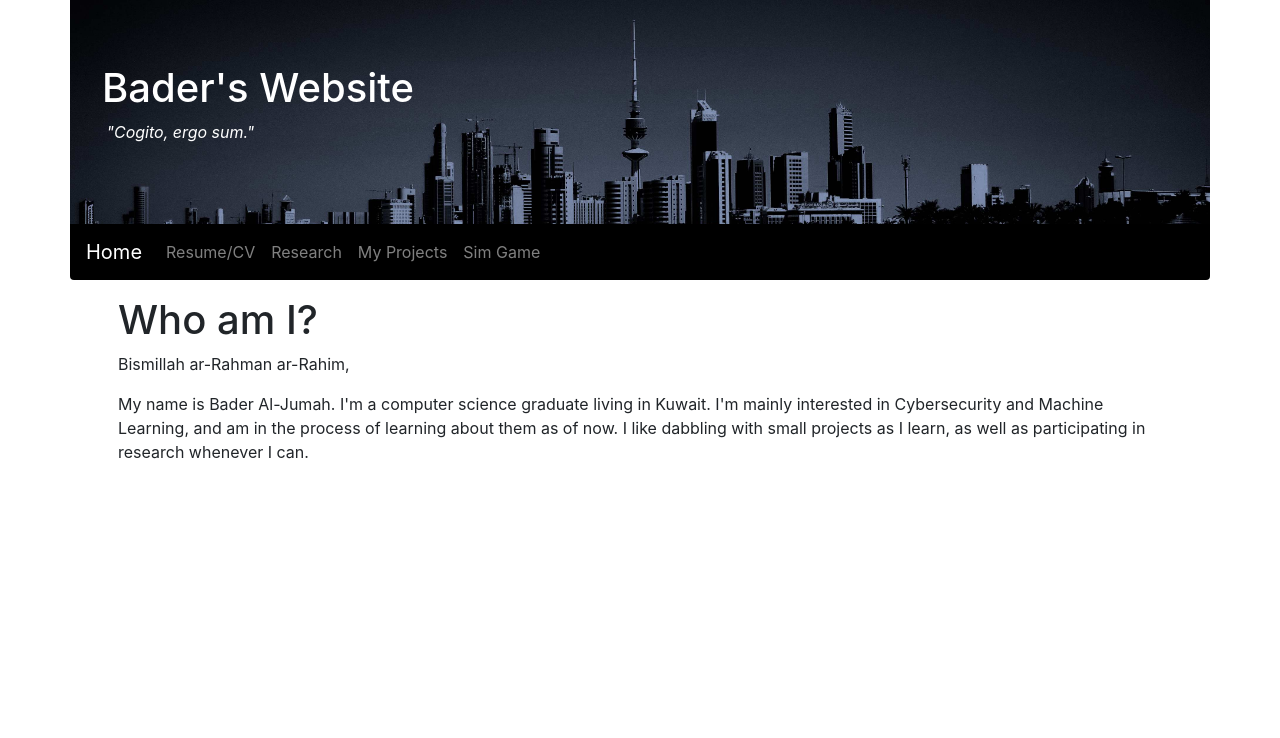
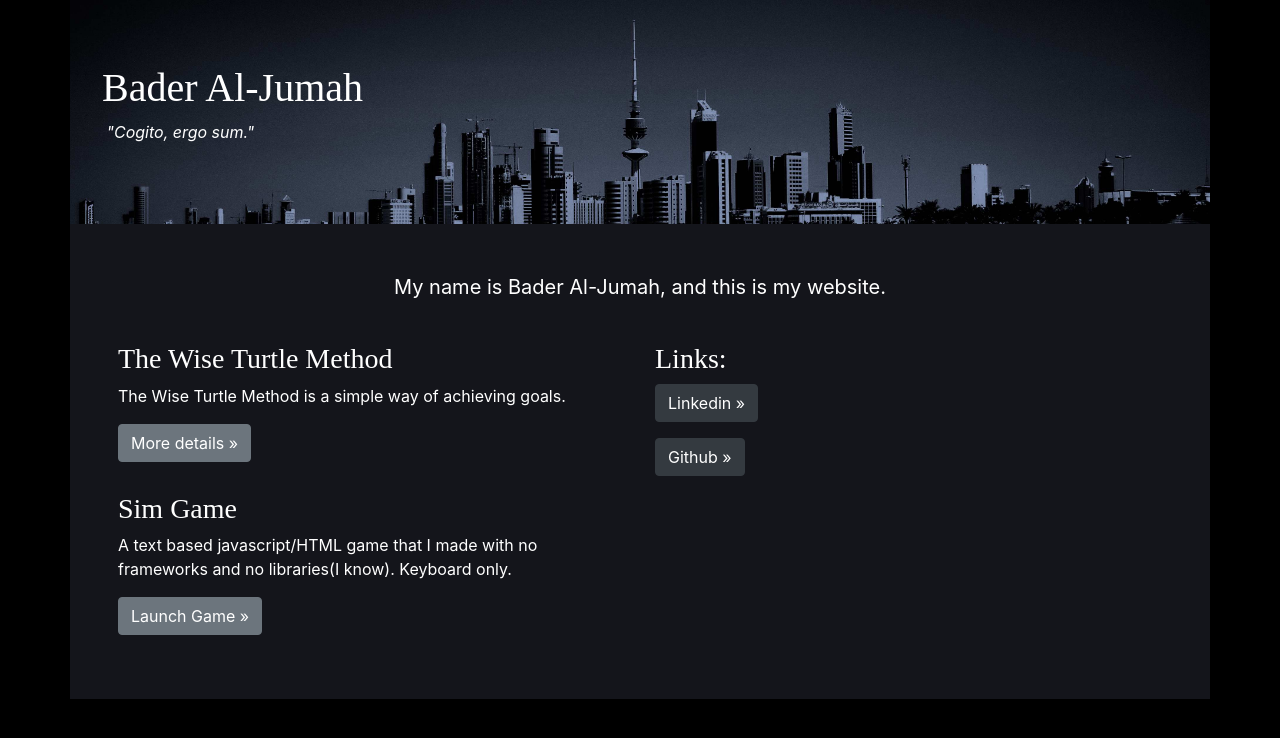
Before and after one commit to BaderAlJuma/MyWebsite, a website built with webpack: page index.html in a window 1280 px wide. Built offline with nearby package versions, Linux system fonts and the light colour scheme; some packages are replaced by stand-ins of ours; files whose address does not match are found by name.

Commit message:
Changed website front, and several game changes

```diff
--- a/index.html
+++ b/index.html
@@ -1,35 +1,36 @@
 <!DOCTYPE html>
 <html lang="en">
     <head>
-        <title>Bader's Website</title>
+        <title>Bader Al-Jumah</title>
         <meta charset="utf-8">
         <meta name="viewport" content="width=device-width, initial-scale=1">
-        <link rel="stylesheet" href="style.css">
+        <link rel="stylesheet" href="/style/style.css">
         <link rel="stylesheet" href="https://maxcdn.bootstrapcdn.com/bootstrap/4.3.1/css/bootstrap.min.css">
+        <link rel="stylesheet" href="https://cdnjs.cloudflare.com/ajax/libs/font-awesome/4.7.0/css/font-awesome.min.css">
         <script src="https://ajax.googleapis.com/ajax/libs/jquery/3.3.1/jquery.min.js"></script>
         <script src="https://cdnjs.cloudflare.com/ajax/libs/popper.js/1.14.7/umd/popper.min.js"></script>
         <script src="https://maxcdn.bootstrapcdn.com/bootstrap/4.3.1/js/bootstrap.min.js"></script>
     </head>
 
-    <body>
+    <body style=" background-color:black">
 
         <div class="container p-0">
 
             <div class="jumbotron text-md-left rounded-0 mb-0" >
-                <h1>Bader's Website</h1>
+                <h1>Bader Al-Jumah</h1>
                 <p id="quote">&nbsp;"Cogito, ergo sum."<p/>
-            </div>
-            <nav class="navbar navbar-expand-sm navbar-dark rounded-bottom">
+            </div> <!--
+            <nav class="navbar navbar-expand-sm navbar-dark">
                 <a class="navbar-brand" href="index.html">Home</a>
 
                 <button class="navbar-toggler" type="button" data-toggle="collapse" data-target="#collapsibleNavbar">
                     <span class="navbar-toggler-icon"></span>
                 </button>
 
-                <div class="collapse navbar-collapse" id="collapsibleNavbar">
+               <div class="collapse navbar-collapse" id="collapsibleNavbar">
                     <ul class="navbar-nav">
                         <li class="nav-item">
-                            <a class="nav-link" href='' onclick="newTab()">Resume/CV</a>
+                            <a class="nav-link" href='https://www.linkedin.com/in/bader-al-jumah-570111220/' target="_blank">Linkedin</a>
                         </li>
                         <li class="nav-item">
                             <a class="nav-link" href="publications.html">Research</a>
@@ -42,37 +43,39 @@
                         </li>
 
                     </ul>
-                    <!--<ul id="reg" class='navbar-nav'>
+                    <ul id="reg" class='navbar-nav'>
                         <li class="nav-item">
                             <a class="nav-link" href="#">Register</a>
                         </li>
-                    </ul>-->
+                    </ul>
                 </div>
-            </nav>
-            <script>
-                function newTab() {
-                    window.open("media/CV2.pdf");
-                }
-                function newTab2()  {
-                    window.open("game.html");
-                }
-            </script>
+            </nav>-->
 
-            <div class="container pt-3 pl-5 pr-5" id="core">
-
-                <h1>Who am I?</h1>
-
-                <p>
-                    Bismillah ar-Rahman ar-Rahim,
+            <div class="container p-5" id="core">
+                <p class="text-center pb-4" style="font-size: 20px;">
+                    My name is Bader Al-Jumah, and this is my website.
                 </p>
-                <p>
-                    My name is Bader Al-Jumah. I'm a computer science graduate living in Kuwait. I'm
-                    mainly interested in Cybersecurity and Machine Learning,
-                    and am in the process of learning about them as of now.
-                    I like dabbling with small projects as I learn, as well
-                    as participating in research whenever I can.
-                </p>
-
+                <div class="row">
+                    <div class="col">
+                      <h3>The Wise Turtle Method</h3>
+                      <p>The Wise Turtle Method is a simple way of achieving goals.</p>
+                      <p><a class="btn btn-secondary" href="/html/turtle.html"  target="_blank" role="button">More details »</a></p>
+                    </div>
+                    <div class="col">
+                      <h3>Links:</h3>
+                      <p><a class="btn btn-secondary btn-dark" href='https://www.linkedin.com/in/bader-al-jumah-570111220/' target="_blank" role="button">Linkedin »</a></p>
+                      <p><a class="btn btn-secondary btn-dark" href='https://github.com/BaderAlJuma' target="_blank" role="button">Github »</a></p>
+                    </div>
+                  </div>
+                  <div class="row">
+                    <div class="col">
+                      <h3>Sim Game</h3>
+                      <p>A text based javascript/HTML game that I made with no frameworks and no libraries(I know). Keyboard only.</p>
+                      <p><a class="btn btn-secondary"  target="_blank" href="html/game.html" role="button">Launch Game »</a></p>
+                    </div>
+                    <div class="col">
+                    </div>
+                  </div>
             </div>
         </div>
 
--- a/style/style.css
+++ b/style/style.css
@@ -7,7 +7,9 @@ and open the template in the editor.
     Created on : Apr 9, 2019, 11:52:09 AM
     Author     : morpheous
 */
-
+h1, h2, h3, h4{
+    font-family: "Bagnard";
+}
 nav {
     background-color: black;
 }
@@ -25,13 +27,18 @@ hr {
     font-weight: bold;
 }
 .jumbotron.text-md-left{
-  background-image: url("p.jpg");
+  background-image: url("/media/p.jpg");
   background-size: cover;
   color: white;
 
 }
 .container {
     background-color: white;
+
+}
+#core{
+    background-color: rgb(20, 21, 27);
+color: white;
 
 }
 #reg {
```
Also changed, not shown: html/turtle.html (added, +82 -0 lines).
